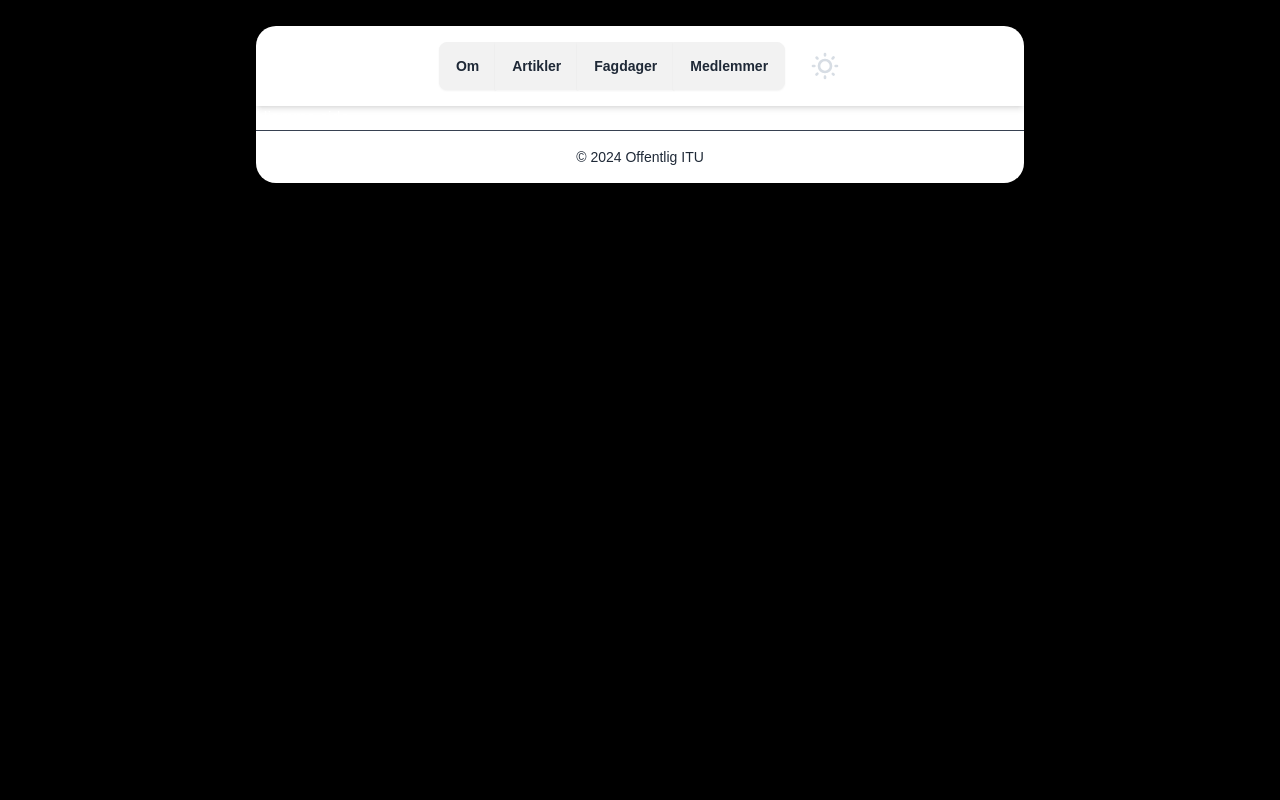
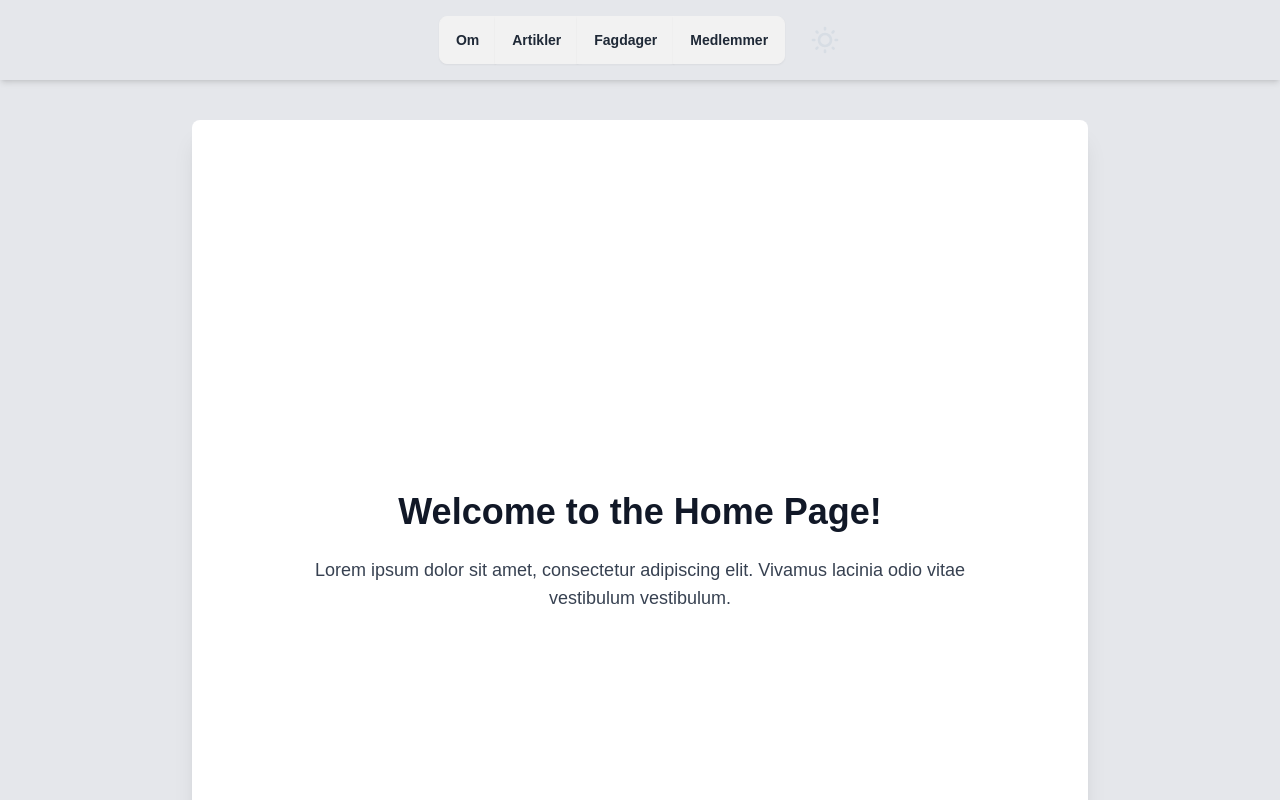
Before and after one commit to offentlig-itu/offentlig-itu.no, a Next.js app: page / in a window 1280 px wide. Shown: the top 800 px of the page. Built offline with nearby package versions, Linux system fonts and the light colour scheme.

Commit message:
Fikset utseende på nettsiden

```diff
--- a/package.json
+++ b/package.json
@@ -9,6 +9,7 @@
     "lint": "next lint"
   },
   "dependencies": {
+    "@headlessui/react": "^2.1.9",
     "@heroicons/react": "^2.1.5",
     "lucide-react": "^0.441.0",
     "next": "14.2.11",
@@ -20,7 +21,7 @@
     "@types/node": "^20",
     "@types/react": "^18",
     "@types/react-dom": "^18",
-    "daisyui": "^4.12.10",
+    "daisyui": "^4.12.12",
     "eslint": "^8",
     "eslint-config-next": "14.2.11",
     "postcss": "^8",
--- a/src/app/globals.css
+++ b/src/app/globals.css
@@ -1,38 +1,22 @@
+
 @tailwind base;
 @tailwind components;
 @tailwind utilities;
 
-:root {
-  --background: #ffffff;
-  --foreground: #171717;
-}
 
-@media (prefers-color-scheme: dark) {
-  :root {
-    --background: #000000;
-    --foreground: #ffffff;
-  }
+html, body {
+  margin: 0;
+  padding: 0;
+  height: 100%;
 }
 
 body {
+  background-color: var(--background);
   color: var(--foreground);
-  background: var(--background);
   font-family: Arial, Helvetica, sans-serif;
 }
 
-@layer utilities {
-  .text-balance {
-    text-wrap: balance;
-  }
+
+.full-height {
+  height: 100%;
 }
-
-.margined-container {
-  margin: 0% 0%;
-}
-
-@media (orientation: landscape) {
-  .margined-container {
-    margin: 2% 20%;
-    border-radius: 20px;
-  }
-}
--- a/src/app/layout.tsx
+++ b/src/app/layout.tsx
@@ -1,25 +1,28 @@
-// app/layout.jsx
-import "./globals.css";
-import Header from "./components/Header";
-import Footer from "./components/Footer";
-import { ThemeProvider } from "./components/ThemeContext";
-
-export const metadata = {
-  title: "Offentlig ITU",
-  description: "Kunnskapsdeling og samarbeid for IT-utviklings lærlinger i offentlig sektor.",
-};
+// layout.tsx
+import './globals.css';
+import Header from './components/Header';
+import Footer from './components/Footer';
+import { ThemeProvider } from './components/ThemeContext';
 
 export default function RootLayout({ children }: { children: React.ReactNode }) {
   return (
-    <html lang="no" className="bg-black">
-      <body className="min-h-screen text-white bg-black">
-        <div className="margined-container bg-base-100">
-          <ThemeProvider>
+    <html lang="no" className="h-full">
+      <body className="min-h-screen bg-gray-200 dark:bg-gray-900 text-gray-900 dark:text-gray-100">
+        <ThemeProvider>
+          {/* Full-page background */}
+          <div className="min-h-screen flex flex-col">
             <Header />
-            <main>{children}</main>
+
+            {/* Centered content area with shadow */}
+            <div className="flex-grow flex justify-center items-center">
+              <div className="bg-white dark:bg-gray-800 shadow-xl rounded-lg max-w-4xl w-full p-8 my-10">
+                <main>{children}</main>
+              </div>
+            </div>
+
             <Footer />
-          </ThemeProvider>
-        </div>
+          </div>
+        </ThemeProvider>
       </body>
     </html>
   );
--- a/src/app/page.tsx
+++ b/src/app/page.tsx
@@ -1,9 +1,14 @@
-'use client';
+import React from 'react';
 
 const HomePage = () => {
   return (
-    <div>
-      <h1>Hjemme side</h1>
+    <div className="flex flex-col justify-center items-center min-h-screen text-center">
+      <h1 className="text-4xl font-bold text-gray-900 dark:text-gray-100 mb-6">
+        Welcome to the Home Page!
+      </h1>
+      <p className="text-lg text-gray-700 dark:text-gray-300 max-w-2xl">
+        Lorem ipsum dolor sit amet, consectetur adipiscing elit. Vivamus lacinia odio vitae vestibulum vestibulum.
+      </p>
     </div>
   );
 };
```
Also changed, not shown: 2 other files (tests, documents, lock files or other folders).
